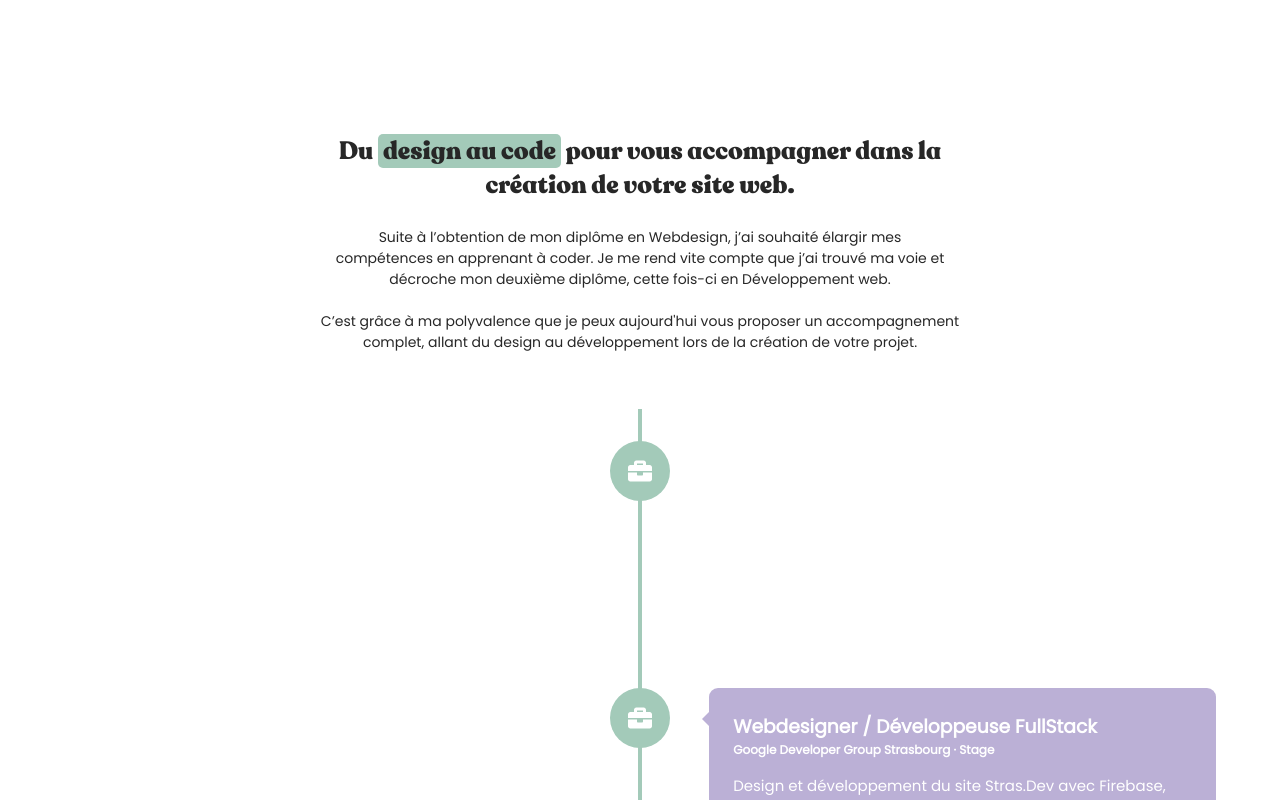
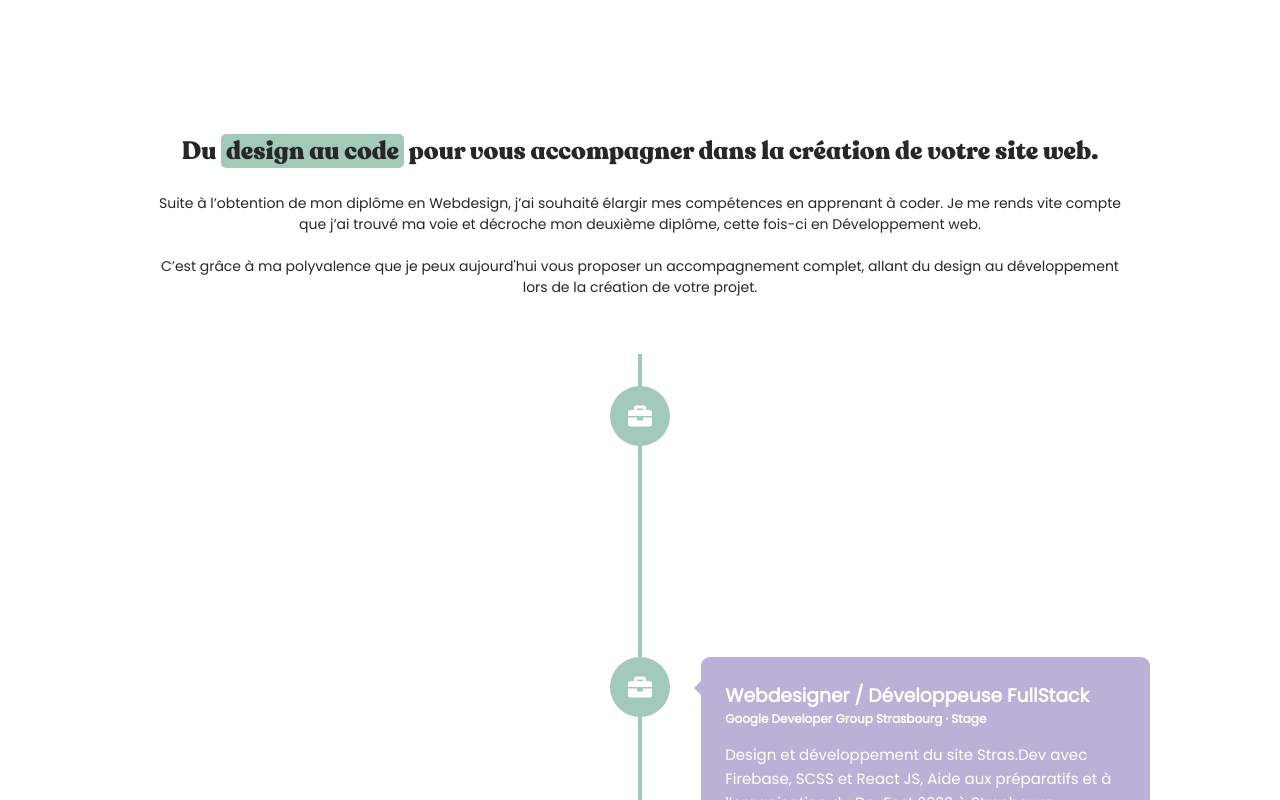
Before and after one commit to Lxvia/portfolio, a React (Create React App) app: page / in a window 1280 px wide. Shown: the part 700-1500 px from the top of the page. Built offline with nearby package versions, Linux system fonts and the light colour scheme.

Commit message:
small corrections

```diff
--- a/src/components/Timeline.js
+++ b/src/components/Timeline.js
@@ -49,7 +49,7 @@ const Timeline = () => {
     {
       title: "Webdesigner / Développeuse FullStack",
       description:
-        "Design et développement du site Stras.Dev avec Firebase, SASS et React JS, Aide aux préparatifs et à l’organisation du DevFest 2022 à Strasbourg",
+        "Design et développement du site Stras.Dev avec Firebase, SCSS et React JS, Aide aux préparatifs et à l’organisation du DevFest 2022 à Strasbourg",
       compagny: "Google Developer Group Strasbourg · Stage",
       date: "oct. 2022 - dec 2022",
       icon: <FaBriefcase/>,
--- a/src/pages/About.js
+++ b/src/pages/About.js
@@ -3,24 +3,21 @@ import Timeline from "../components/Timeline";
 
 const About = () => {
   return (
-    <div>
+    <div className="about-container">
       <div className="about">
         <h1>
-          Du <span>design au code</span> pour vous accompagner dans la
-          <br /> création de votre site web.
+          Du <span>design au code</span> pour vous accompagner dans la création
+          de votre site web.
         </h1>
         <p>
           Suite à l’obtention de mon diplôme en Webdesign, j’ai souhaité élargir
-          mes
-          <br /> compétences en apprenant à coder. Je me rend vite compte que
-          j’ai trouvé ma voie et
-          <br /> décroche mon deuxième diplôme, cette fois-ci en Développement
-          web.
+          mes compétences en apprenant à coder. Je me rends vite compte que j’ai
+          trouvé ma voie et décroche mon deuxième diplôme, cette fois-ci en
+          Développement web.
           <br />
           <br /> C’est grâce à ma polyvalence que je peux aujourd'hui vous
-          proposer un accompagnement
-          <br /> complet, allant du design au développement lors de la création
-          de votre projet.
+          proposer un accompagnement complet, allant du design au développement
+          lors de la création de votre projet.
         </p>
       </div>
 
--- a/src/styles/_about.scss
+++ b/src/styles/_about.scss
@@ -1,5 +1,11 @@
+.about-container {
+    @include centerAbout;
+}
+
 .about {
     padding-top: 4em;
+    width: 80%;
+    @include centerAbout;
 
     h1 {
         font-size: 25px;
@@ -10,6 +16,7 @@
     p {
         text-align: center;
         margin-bottom: 4em;
+        width: 95%;
     }
 
     span {
--- a/src/styles/_settings.scss
+++ b/src/styles/_settings.scss
@@ -31,6 +31,12 @@ $yellow: #feeb7b;
     text-align: center;
 }
 
+@mixin centerAbout {
+    display: flex;
+    flex-direction: column;
+    align-items: center;
+}
+
 @mixin verticalCenter {
     display: flex;
     flex-direction: column;
```
